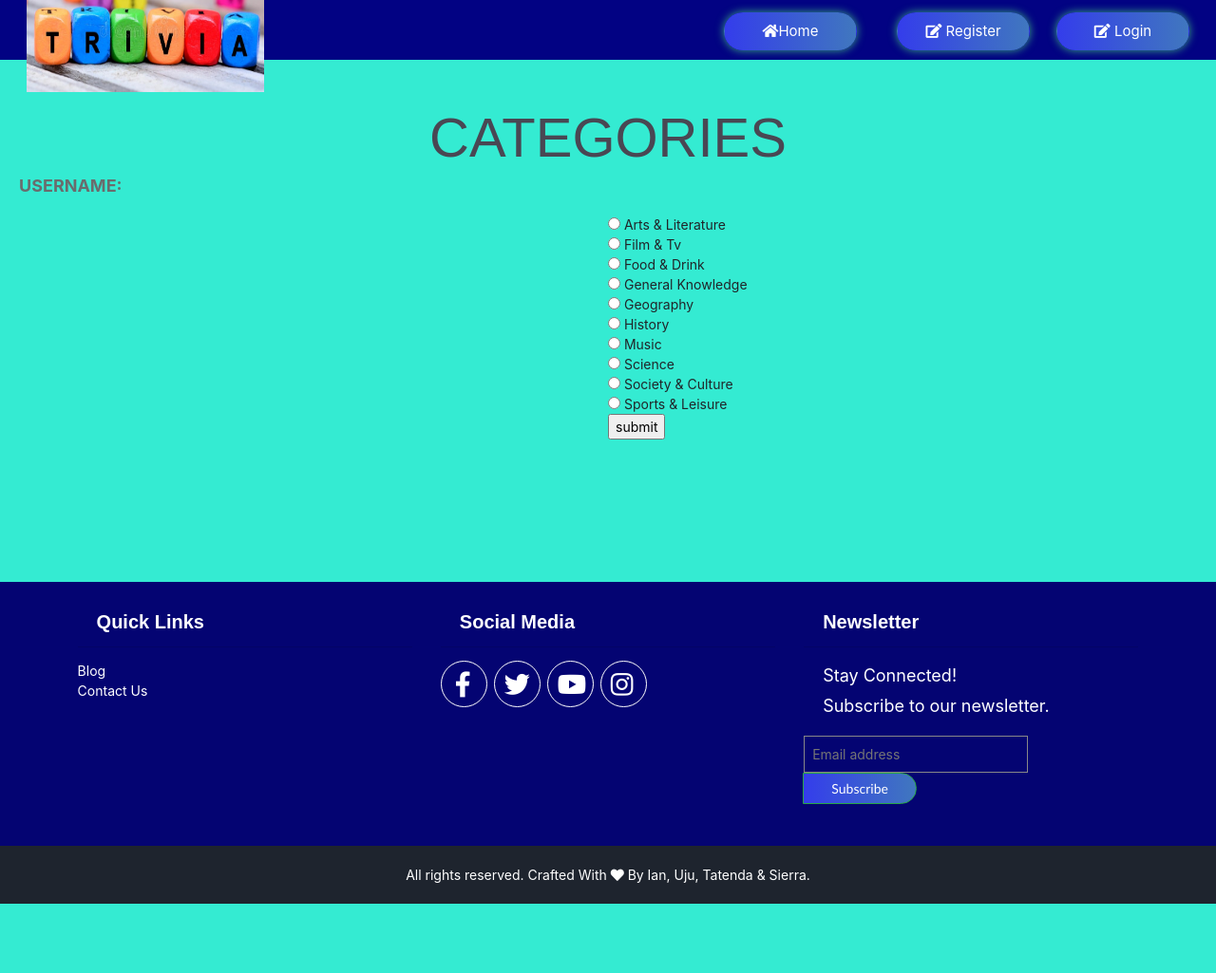
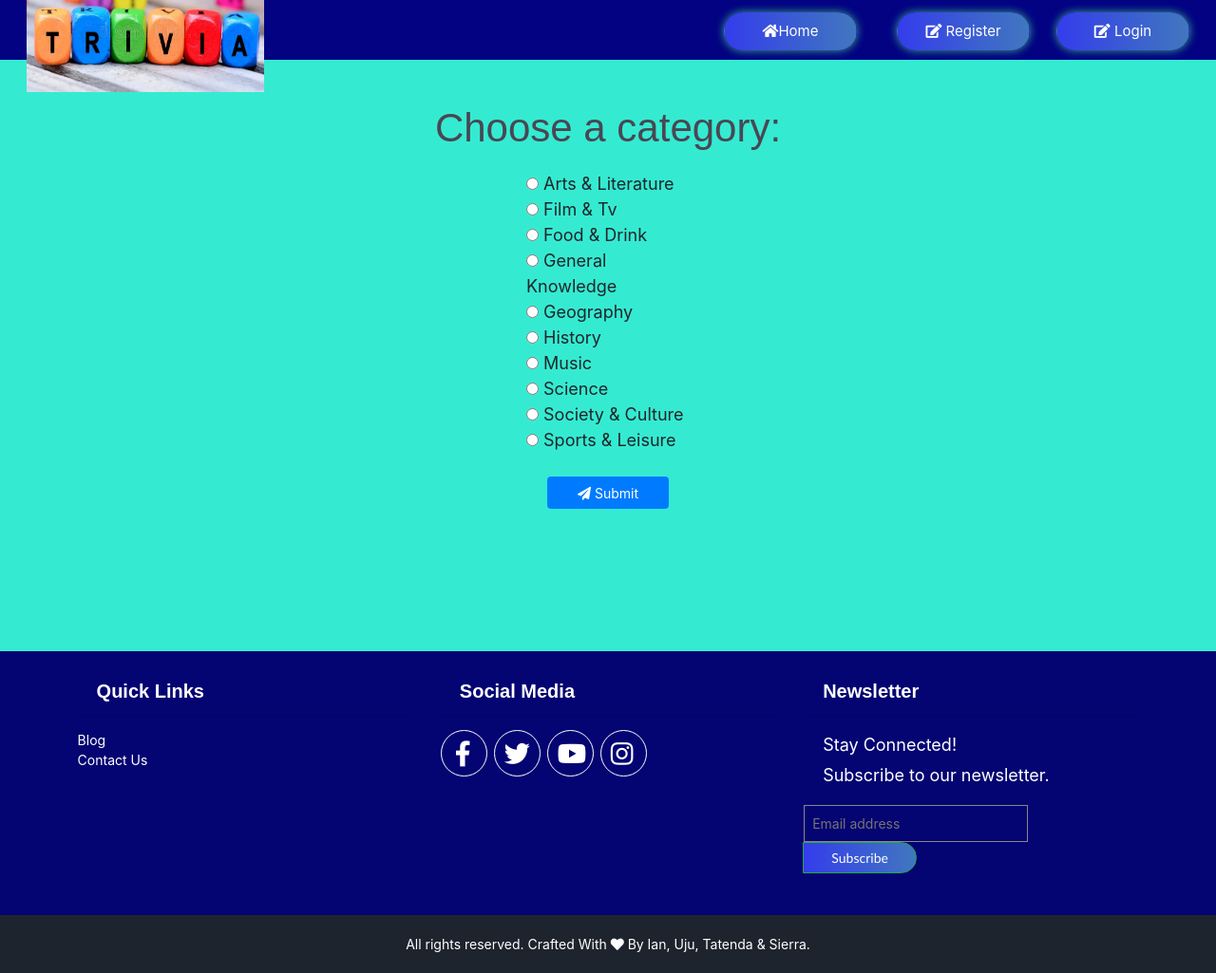
Before and after one commit to tatendachiduwa19/trivia, a Flask app: page /category in a window 1280 px wide. Shown: the whole page at 95% size. Before the commit the page ends 952 px from the top, so only its background shows below. Run offline with Flask 2, Linux system fonts and the light colour scheme; parts of the project's set-up code (start-up, migrations or seed data) failed here and were passed over; some libraries are stand-ins or nearby versions.

Commit message:
style updates

```diff
--- a/static/CSS/style.css
+++ b/static/CSS/style.css
@@ -88,8 +88,12 @@ label {
 }
 
 fieldset {
-    width: 50%;
-    margin-left: 50%;
+    font-size: large;
+    padding-top: 20px;
+    padding-bottom: 15px;
+    padding-left: 10px;
+    width: 15%;
+    margin: auto;
 }
 
 /* End of default page styles */
--- a/templates/category.html
+++ b/templates/category.html
@@ -1,8 +1,7 @@
 {% extends "layout.html" %}
 {% block content %}
-<h1>CATEGORIES</h1>
-<p><b>USERNAME:</b></p>
-         <form action ='/difficulty' method= 'POST'>
+<h2>Choose a category:</h2>
+  <form action ='/difficulty' method= 'POST'>
     <fieldset>
       <div>
       <input type = "radio" value= "arts_and_literature" name = "category" required /> Arts & Literature
@@ -34,8 +33,10 @@
       <div>
       <input type = "radio" value= "sports_and_leisure" name = "category" required /> Sports & Leisure
       </div>
+    </fieldset>
+    <button type = "submit" value="submit" class="btn btn-primary btn-forms">
+      <i class="fa fa-paper-plane"></i>  Submit
+    </button>
 
-    <input type = "submit" value="submit"/>
-    </fieldset>
-    </form>
+  </form>
 {% endblock %}
```
Also changed, not shown: static/category.html (+7 -6 lines), templates/difficulty.html (+6 -6 lines), templates/questions.html (+4 -6 lines).
